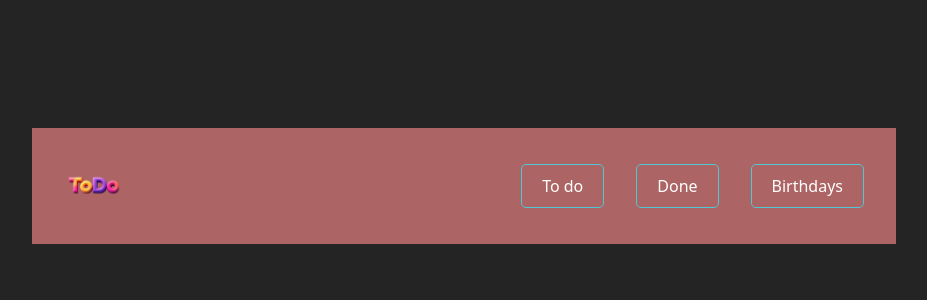
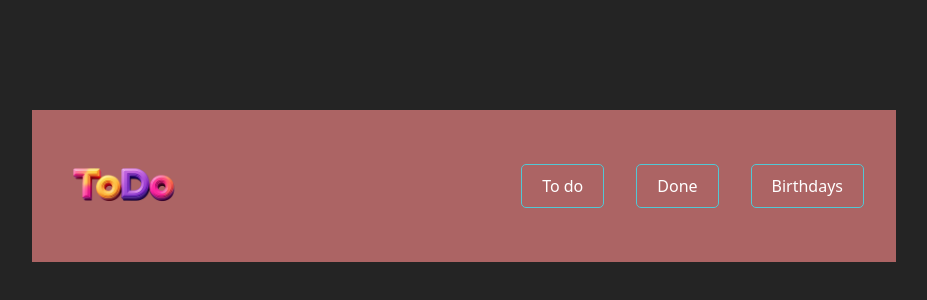
Before and after one commit to nekosaege/todoproject, a React (Vite) app: page / in a window 1280 px wide. Shown: the part 214-514 px from the top of the page, without its empty margins (176-1103 px from the left). Built offline with nearby package versions, Linux system fonts and the light colour scheme.

Commit message:
update logo

```diff
--- a/src/components/NavBar.css
+++ b/src/components/NavBar.css
@@ -5,6 +5,9 @@
     align-items: center;
     padding: 1rem 2rem;
     background-color: #ac6464;
+    position: sticky;
+    top: 0;
+    z-index: 100;
   }
 
   .navbar__logo {
@@ -15,7 +18,7 @@
   }
 
   .navbar__logo img {
-    width: 60px;
+    width: 120px;
     height: auto;
     object-fit: contain;
     justify-content: left;
```
